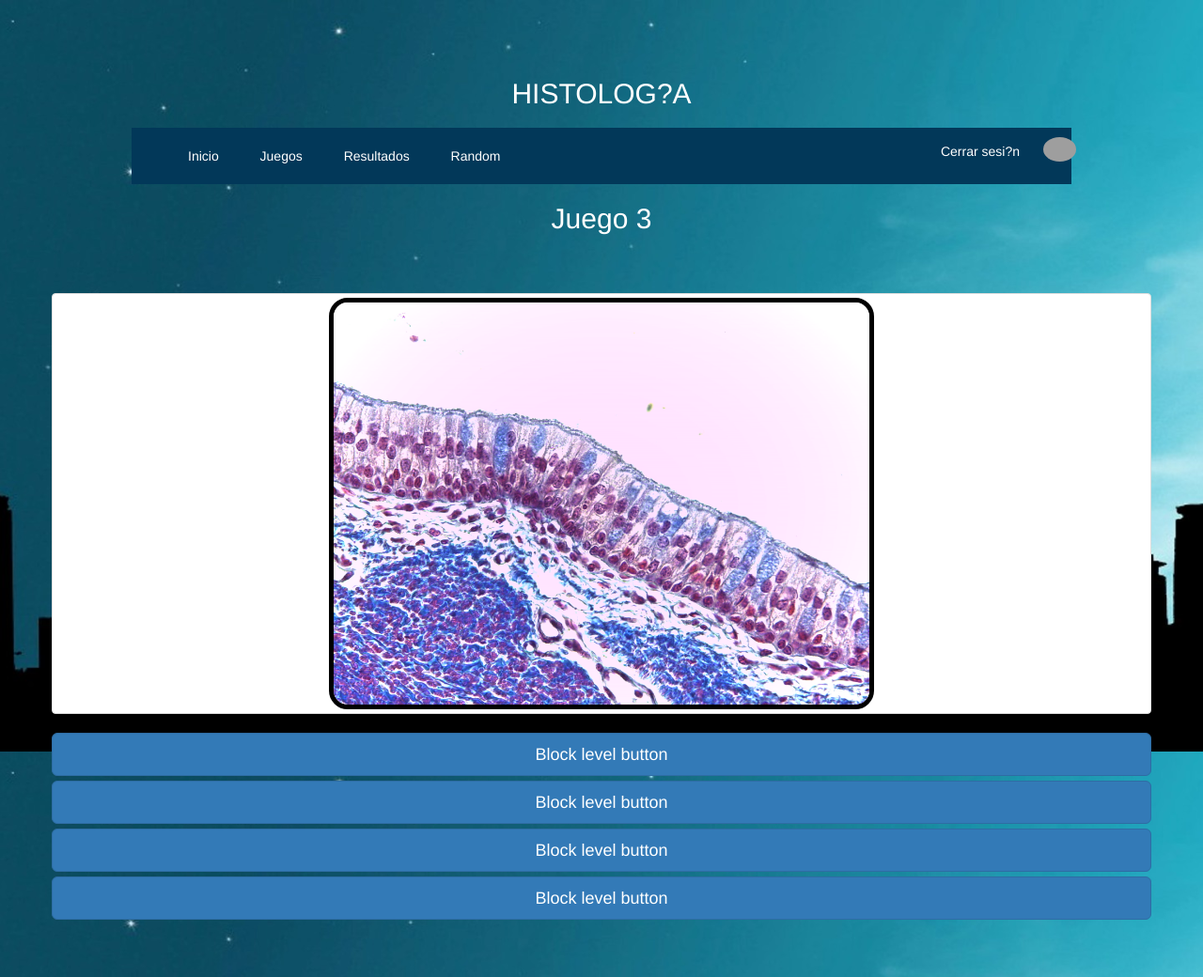
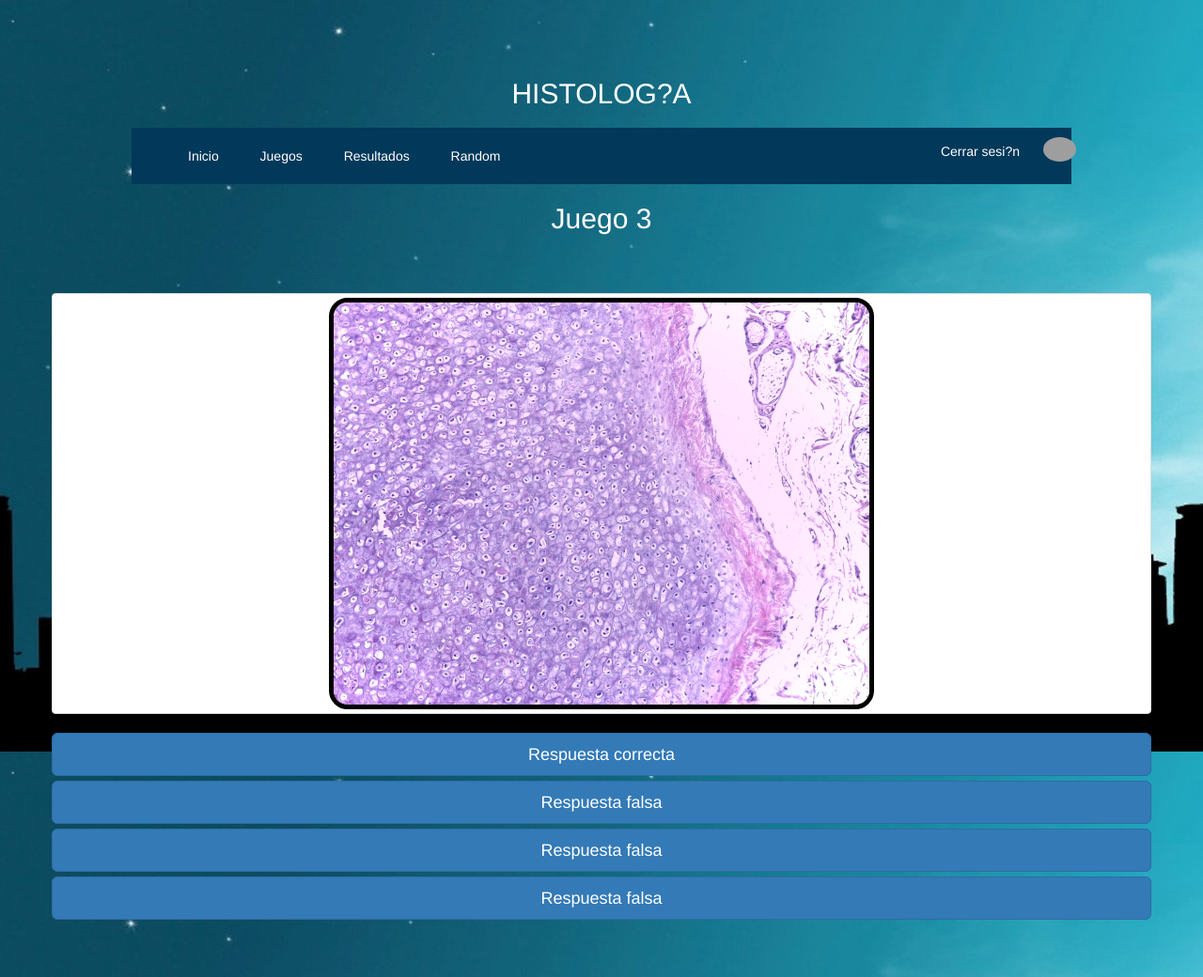
Before and after one commit to KevinSanz/Histologia3, a PHP site: page /juego3actual.php in a window 1280 px wide. Shown: the whole page at 94% size. Run offline with PHP 8.4, Linux system fonts and the light colour scheme; a user stored in the database is signed in; grey boxes are pictures that could not be loaded.

Commit message:
Intentado el codigo del Juego3

```diff
--- a/juego3actual.php
+++ b/juego3actual.php
@@ -5,6 +5,10 @@
 
            session_start();
 
+         $imagen1 = "imagenes/imagen0020.jpg";
+         $imagen2 = 'imagenes/imagen0021.jpg';
+         $imagen3 = 'imagenes/imagen0022.jpg';
+         $imagen4 = 'imagenes/imagen0023.jpg';
         ?>
     <head>
         <meta charset="UTF-8">
@@ -15,7 +19,12 @@
         <script src="css/desplegable/JQueryLatest.js"></script>
         <script src="css/desplegable/main.js"></script>
         <script src="js/Random.js"></script>
+        <script>
+            function checkAnswer{
 
+
+            }
+        </script>
         <style>
             body{
                     background-image: url(imagenes/ciudad.jpg);
@@ -91,15 +100,15 @@
                 <div class="col-md-18">
                     <div class="thumbnail">			<!--Imagen base de datos-->
 
-                            <img src="imagenes/imagen0021.jpg" style="width: 50%; border: Black 5px solid;
+                            <img src="<?php echo $imagen1 ?>" style="width: 50%; border: Black 5px solid;
                             border-radius: 20px;" class="zoom" >
                     										<!--Respuestas Posibles-->
 
                      </div>
-                    <button type="button" class="btn btn-primary btn-lg btn-block">Block level button</button>
-                    <button type="button" class="btn btn-primary btn-lg btn-block">Block level button</button>
-                    <button type="button" class="btn btn-primary btn-lg btn-block">Block level button</button>
-                    <button type="button" class="btn btn-primary btn-lg btn-block">Block level button</button>
+                    <button id="btn1" type="button" onclick="alert(this.id) checkAnswer" class="btn btn-primary btn-lg btn-block">Respuesta correcta</button>
+                    <button id="btn2" type="button" onclick="checkAnswer();" class="btn btn-primary btn-lg btn-block">Respuesta falsa</button>
+                    <button id="btn3" type="button" onclick="checkAnswer();" class="btn btn-primary btn-lg btn-block">Respuesta falsa</button>
+                    <button id="btn4" type="button" onclick="checkAnswer();" class="btn btn-primary btn-lg btn-block">Respuesta falsa</button>
                     <br>
                     <br>
 
```
